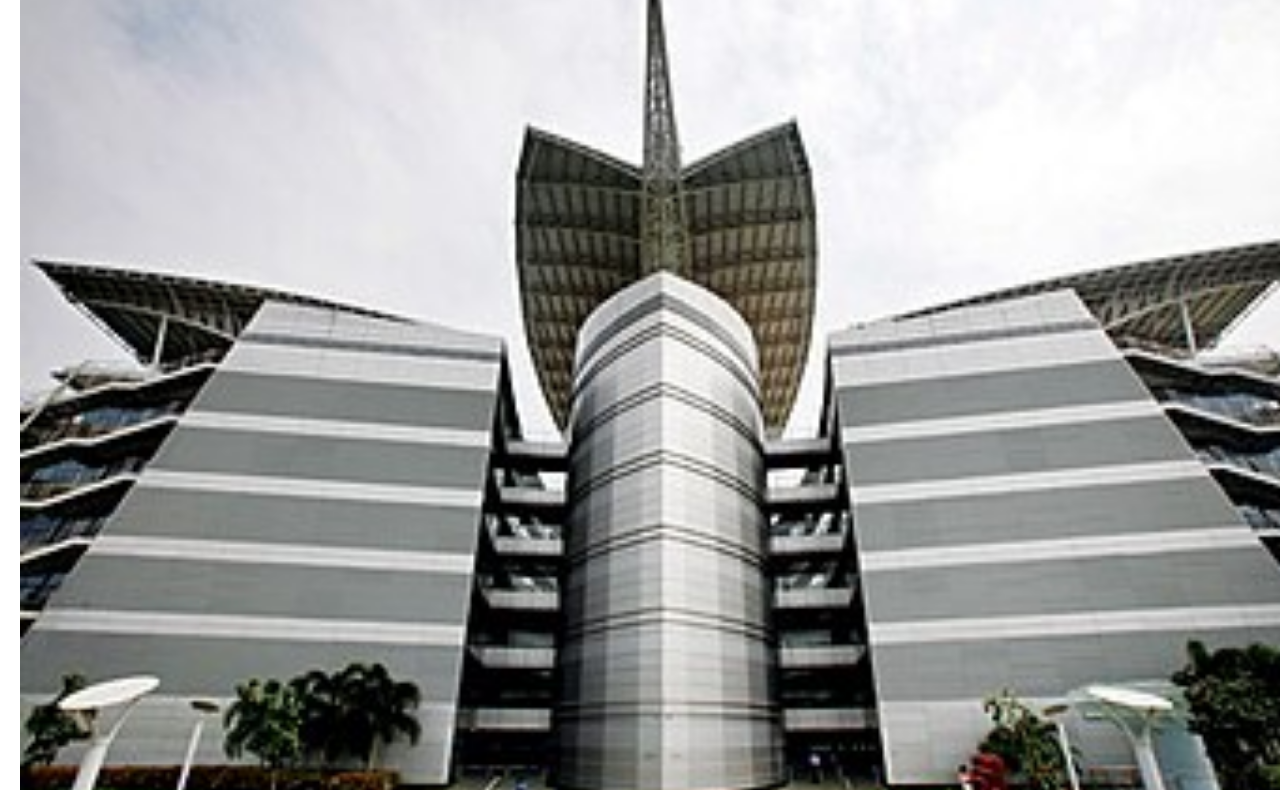
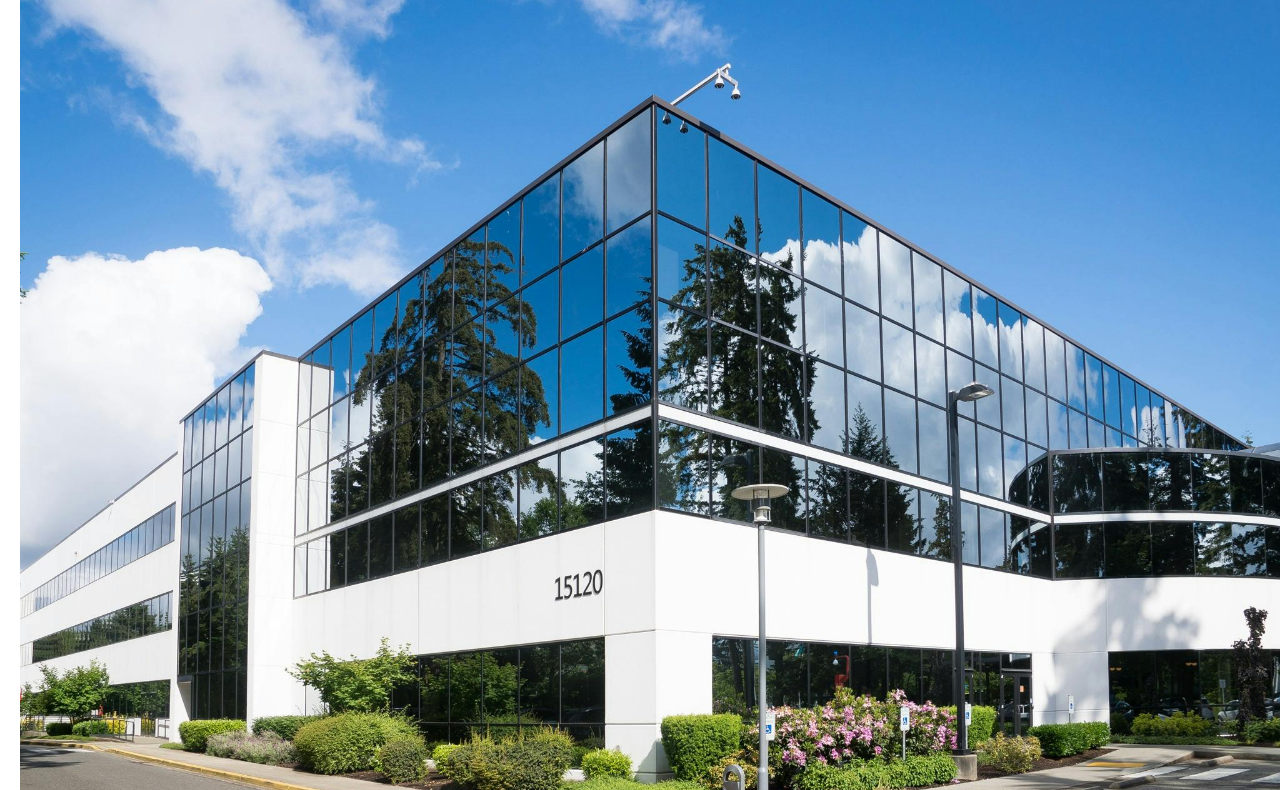
Before and after one commit to Mithun636/task2, a plain HTML site: page index/index.html in a window 1280 px wide. Shown: the part 116-906 px from the top of the page. Drawn offline with Linux system fonts and the light colour scheme; files that its build step writes are made by us from their sources; files whose address does not match are found by name.

Commit message:
Update index.html

```diff
--- a/index/index.html
+++ b/index/index.html
@@ -28,7 +28,7 @@
         </div>
     </header>
         <div class="row">
-                <img src="C:\Users\mithu\OneDrive\Desktop\mcs\TCS-Siruseri-Building.jpg" alt="" style="margin-left:20px;">
+                <img src="C:\Users\mithu\OneDrive\Desktop\mcs\pexels-pixabay-269077.jpg" alt="" style="margin-left:20px;">
             <h1 style="text-align: center;">ABOUT US</h1>
             <p class="p" style="text-align: justify;font-size: 30px;">MCS an Indian multinational information technology (IT) services and consulting company headquartered in Mumbai. It is a part of the MCS Group and operates in 4 locations across 4 countries. In March 2024, it was reported that MCS had more than 601,546 employees worldwide. MCS is the second-largest Indian company by market capitalization, the most valuable IT service brands worldwide, and the top Big Tech (India) company.In 2012, it was the world's second-largest user of U.S. H-1B visas.</p>
             <h2 class="p1" style="text-align: center;">Products</h2>
```
